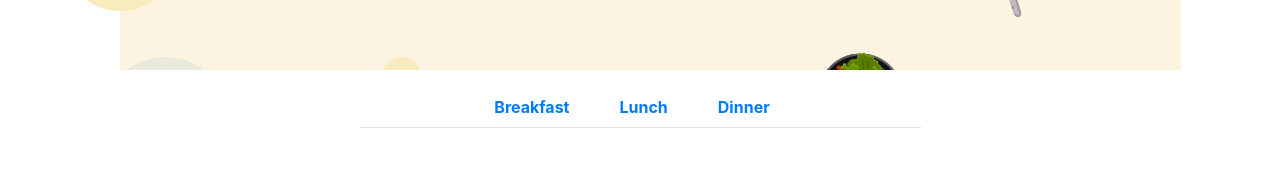
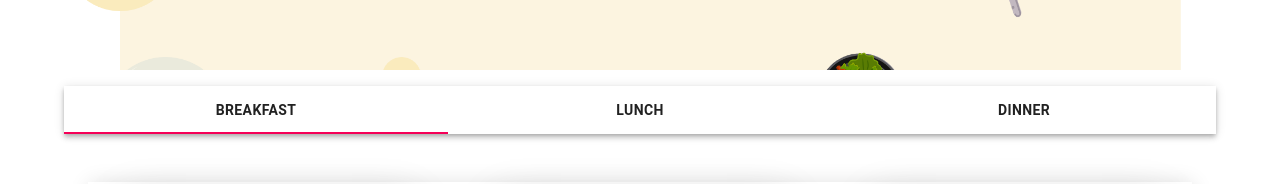
Before and after one commit to Sabbir185/red-onion-restaurant, a React (Create React App) app: page / in a window 1280 px wide. Shown: the part 256-440 px from the top of the page. Built offline with nearby package versions, Linux system fonts and the light colour scheme.

Commit message:
material ui added & code optimaized

```diff
--- a/src/App.js
+++ b/src/App.js
@@ -5,9 +5,7 @@ import {
   Route
 } from "react-router-dom";
 import Home from './components/Home/Home';
-import Breakfast from './components/Breakfast/Breakfast';
-import Dinner from './components/Dinner/Dinner';
-import Lunch from './components/Lunch/Lunch';
+
 
 function App() {
 
@@ -36,18 +34,6 @@ function App() {
               <Home />
             </Route>
 
-            <Route path="/breakfast">
-              <Breakfast />
-            </Route>
-
-            <Route path="/dinner">
-              <Dinner />
-            </Route>
-
-            <Route path="/lunch">
-              <Lunch />
-            </Route>
-
           </Switch>
       </Router>
     </div>
--- a/src/components/Breakfast/Breakfast.js
+++ b/src/components/Breakfast/Breakfast.js
@@ -1,5 +1,4 @@
 import React from 'react';
-import Header from '../Header/Header';
 import breakfastData from '../../fakeData/breakfast.json'
 import { useState } from 'react';
 import { useEffect } from 'react';
@@ -16,7 +15,6 @@ const Breakfast = () => {
 
     return (
         <div>
-            <Header></Header>
             <div className='bk-style mt-4'>
                 {
                     breakfast.map(item => <BreakfastFoods key={item.url} items={item}></BreakfastFoods>)
--- a/src/components/Dinner/Dinner.js
+++ b/src/components/Dinner/Dinner.js
@@ -1,5 +1,4 @@
 import React, { useEffect, useState } from 'react';
-import Header from '../Header/Header';
 import dinnerData from '../../fakeData/dinner.json'
 import BreakfastFoods from '../BreakfastFoods/BreakfastFoods';
 import './Dinner.css'
@@ -15,7 +14,6 @@ const Dinner = () => {
 
     return (
         <div>
-            <Header></Header>
 
             {/* inherit design from BreakfastFoods but different data is loading */}
             <div className='dinner-style mt-4'>
--- a/src/components/Header/Header.js
+++ b/src/components/Header/Header.js
@@ -28,23 +28,6 @@ const Header = () => {
                 <SearchBar></SearchBar>
             </div>
 
-            <div className="row">
-                <div className="col"></div>
-                <div className="col-sm-8 col-md-8 col-lg-6 col-xlg-6 mt-3">
-                    <Nav variant="tabs" className="justify-content-center">
-                        <Nav.Item>
-                            <Link to='/breakfast' className='nav-link mr-3 font-weight-bold'>Breakfast</Link>
-                        </Nav.Item>
-                        <Nav.Item>
-                            <Link to='/lunch' className='nav-link mr-3 font-weight-bold'>Lunch</Link>
-                        </Nav.Item>
-                        <Nav.Item>
-                            <Link to='/dinner' className='nav-link mr-3 font-weight-bold'>Dinner</Link>
-                        </Nav.Item>
-                    </Nav>
-                </div>
-                <div className="col"></div>
-            </div>
         </div>
     );
 };
--- a/src/components/Home/Home.js
+++ b/src/components/Home/Home.js
@@ -1,11 +1,16 @@
 import React from 'react';
 import Header from '../Header/Header';
+import NavTabs from '../MaterialTab/NavTabs';
 
 
 const Home = () => {
     return (
         <div>
+
             <Header></Header>
+            <div className='mt-3'>
+                <NavTabs></NavTabs>
+            </div>
 
         </div>
     );
--- a/src/components/Lunch/Lunch.js
+++ b/src/components/Lunch/Lunch.js
@@ -1,5 +1,4 @@
 import React, { useEffect, useState } from 'react';
-import Header from '../Header/Header';
 import lunchData from '../../fakeData/lunch.json'
 import BreakfastFoods from '../BreakfastFoods/BreakfastFoods';
 import './Lunch.css'
@@ -14,7 +13,6 @@ const Lunch = () => {
 
     return (
         <div>
-            <Header></Header>
             {/* inherit design from BreakfastFoods but different data is loading */}
             <div className='lunch-style mt-4'>
                 {
--- a/src/components/MaterialTab/NavTabs.js
+++ b/src/components/MaterialTab/NavTabs.js
@@ -7,6 +7,8 @@ import Tab from '@material-ui/core/Tab';
 import Typography from '@material-ui/core/Typography';
 import Box from '@material-ui/core/Box';
 import Breakfast from '../Breakfast/Breakfast'
+import Lunch from '../Lunch/Lunch'
+import Dinner from '../Dinner/Dinner'
 
 function TabPanel(props) {
   const { children, value, index, ...other } = props;
@@ -20,8 +22,8 @@ function TabPanel(props) {
       {...other}
     >
       {value === index && (
-        <Box p={3}>
-          <Typography>{children}</Typography>
+        <Box p={3} >
+          <Typography >{children}</Typography>
         </Box>
       )}
     </div>
@@ -68,28 +70,34 @@ export default function NavTabs() {
     setValue(newValue);
   };
 
+  const textStyle = {
+    textDecoration:'none',
+    fontWeight: '600'
+  }
+
   return (
     <div className={classes.root}>
-      <AppBar position="static">
+      <AppBar position="static" color="" >
         <Tabs
           variant="fullWidth"
           value={value}
+          textColor="info"
           onChange={handleChange}
           aria-label="nav tabs example"
         >
-          <LinkTab label="Page One" href="/drafts" {...a11yProps(0)} />
-          <LinkTab label="Page Two" href="/trash" {...a11yProps(1)} />
-          <LinkTab label="Page Three" href="/spam" {...a11yProps(2)} />
+          <LinkTab label="Breakfast" {...a11yProps(0)} style={textStyle}/>
+          <LinkTab label="Lunch" {...a11yProps(1)} style={textStyle}/>
+          <LinkTab label="Dinner" {...a11yProps(2)} style={textStyle}/>
         </Tabs>
       </AppBar>
       <TabPanel value={value} index={0}>
         <Breakfast></Breakfast>
       </TabPanel>
       <TabPanel value={value} index={1}>
-        Page Two
+        <Lunch></Lunch>
       </TabPanel>
       <TabPanel value={value} index={2}>
-        Page Three
+        <Dinner></Dinner>
       </TabPanel>
     </div>
   );
```
